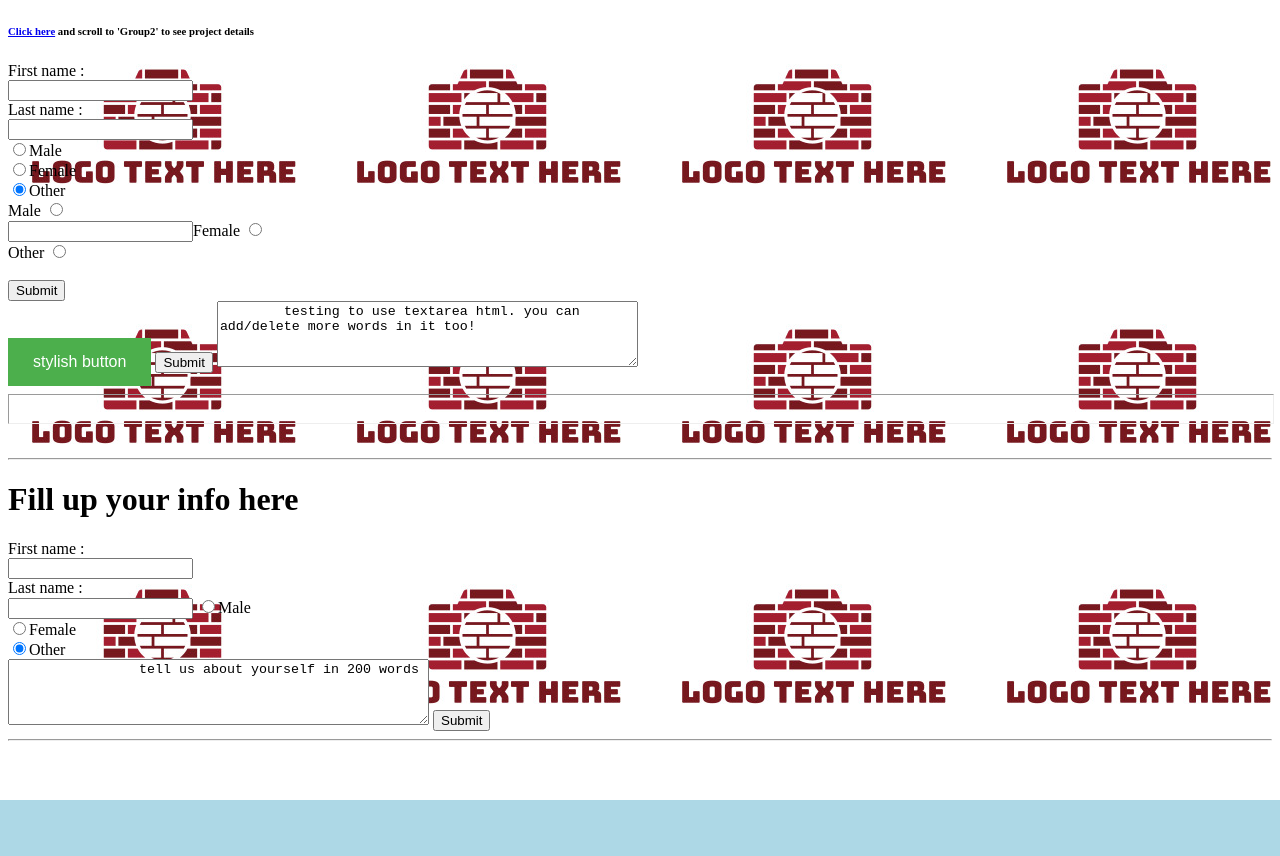
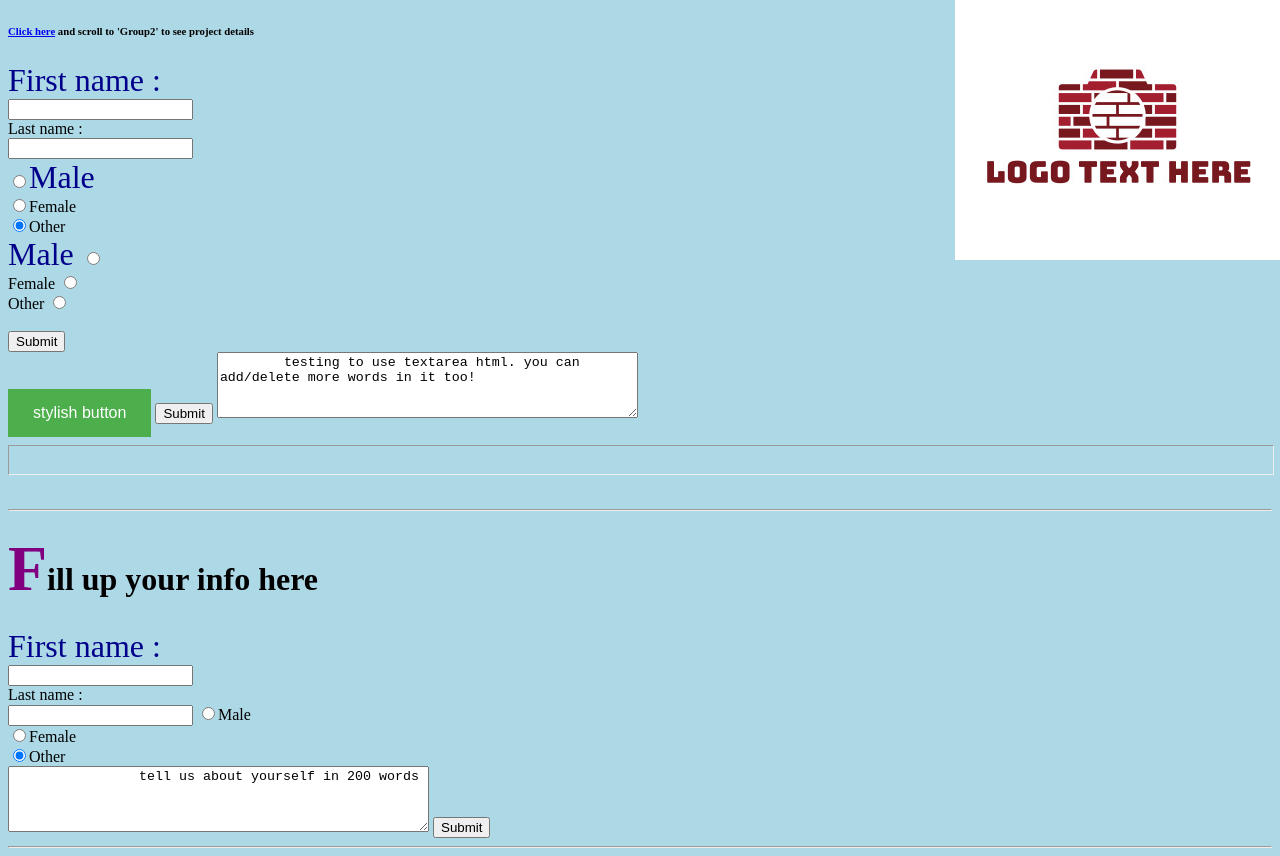
Before and after one commit to dwihdyn/frontend_web_dev_basic, a plain HTML site: page Day1/group2/index.html in a window 1280 px wide. Before the commit the page ends 800 px from the top, so only its background shows below. Drawn offline with Linux system fonts and the light colour scheme.

Commit message:
finished group2

```diff
--- a/Day1/group2/index.html
+++ b/Day1/group2/index.html
@@ -30,7 +30,7 @@
         <label for="male">Male</label>
         <input type="radio" name="gender" id="male" value="male"><br>
 
-        <input for="female">Female</label>
+        <label for="female">Female</label>
         <input type="radio" name="gender" id="female" value="female"><br>
 
         <label for="other">Other</label>
--- a/Day1/group2/style.css
+++ b/Day1/group2/style.css
@@ -8,7 +8,24 @@
     cursor: pointer;
 }
 
+/* background setting */
 body{
+    background: content-box radial-gradient(crimson,skyblue);
     background-color: lightblue;
-    background-image: url("../images/logo.jpg")
+    background-image: url("../images/logo.jpg");
+    background-repeat: no-repeat;
+    background-position: top right;
+    background-attachment: fixed;
 }
+
+/* changes on the first letter of the selected group (h1,h2,h3,p,...) */
+h1::first-letter {
+    font-size: 200%;
+    color:purple;
+}
+
+/* changes on the first line of the selected group (h1,h2,h3,p,...) */
+form::first-line {
+    font-size: 200%;
+    color:darkblue;
+}
```
